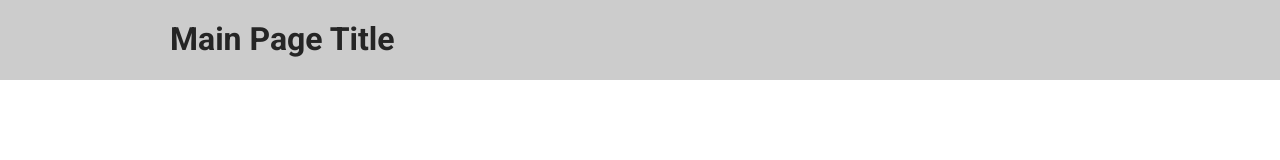
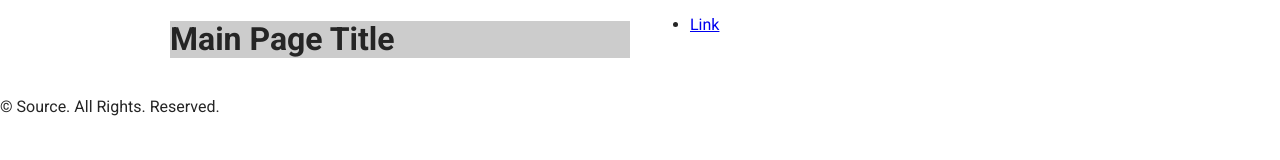
Before and after one commit to pedrom40/simple-project-starter, a plain HTML site: page index.html in a window 1280 px wide. Drawn offline with nearby package versions, Linux system fonts and the light colour scheme.

Commit message:
Update index.html, rework header and nav, add footer

```diff
--- a/index.html
+++ b/index.html
@@ -15,17 +15,26 @@
 <body>
   <main role="main">
 
-    <header>
-      <div class="row">
-        <div class="col-12">
-          <h1 role="banner">Main Page Title</h1>
-        </div>
+    <div class="row">
+      <div class="col-6">
+        <h1><header role="banner">Main Page Title</header></h1>
       </div>
-    </header>
+      <div class="col-6">
+        <nav>
+          <ul class="nav">
+            <li><a href="#">Link</a></li>
+          </ul>
+        </nav>
+      </div>
+    </div>
 
     <section class="">
 
     </section>
+
+    <footer role="content-info">
+      &copy; Source. All Rights. Reserved.
+    </footer>
 
   </main>
 
```
